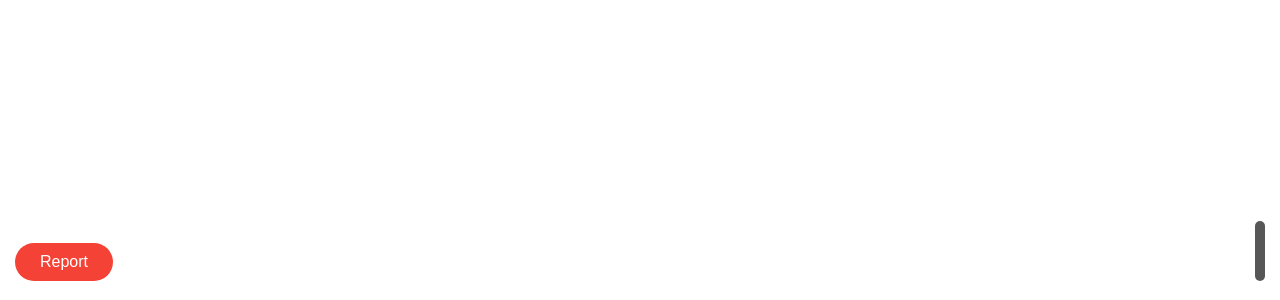
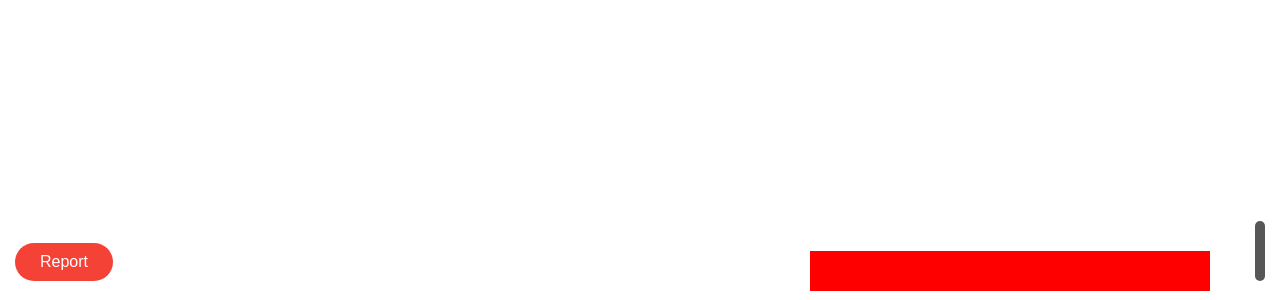
Before and after one commit to Devystri/scribble-together.com, a plain HTML site: page frontend/index.html in a window 1280 px wide. Shown: the part 504-804 px from the top of the page. Drawn offline with Linux system fonts and the light colour scheme.

Commit message:
Colors update

```diff
--- a/frontend/index.html
+++ b/frontend/index.html
@@ -18,6 +18,18 @@
     <div class="div-colors">
         <ul id="colors-id">
             <!-- In JS -->
+            <div class="shades-colors">
+                <li class='color-element' ></li>
+                <li class='color-element' ></li>
+                <li class='color-element' ></li>
+                <li class='color-element' ></li>
+                <li class='color-element' ></li>
+                <li class='color-element' ></li>
+                <li class='color-element' ></li>
+                <li class='color-element' ></li>
+                <li class='color-element' ></li>
+                <li class='color-element' ></li>
+            </div>
         </ul>
     </div>
 </body>
--- a/frontend/styles/style.css
+++ b/frontend/styles/style.css
@@ -78,3 +78,12 @@ li{
     margin: 5px;
     user-select: none;
 }
+
+/* shadesColors */
+
+.shades-colors{
+    display: flex;
+    background-color: red;
+    position: absolute;
+    right: 55px;
+}
```
Also changed, not shown: frontend/scripts/main.js (+18 -5 lines).
